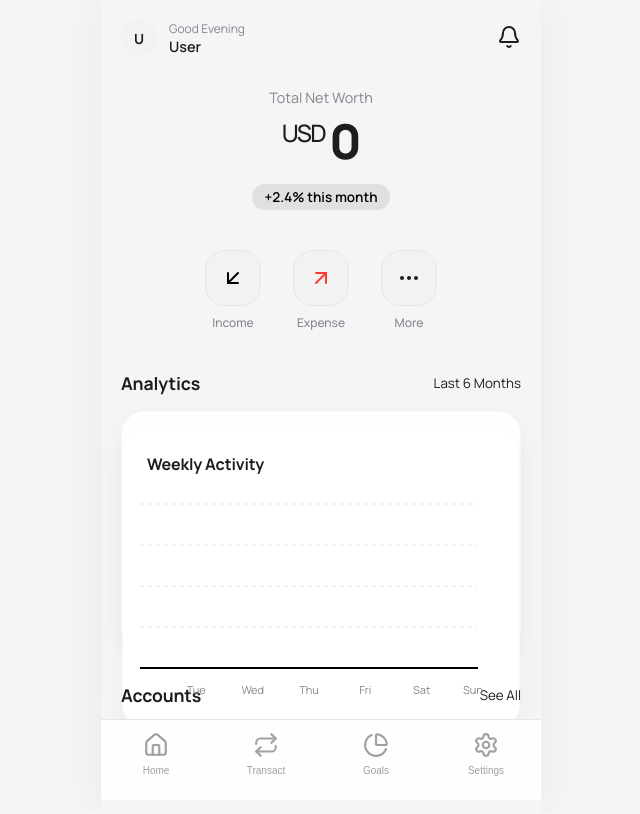
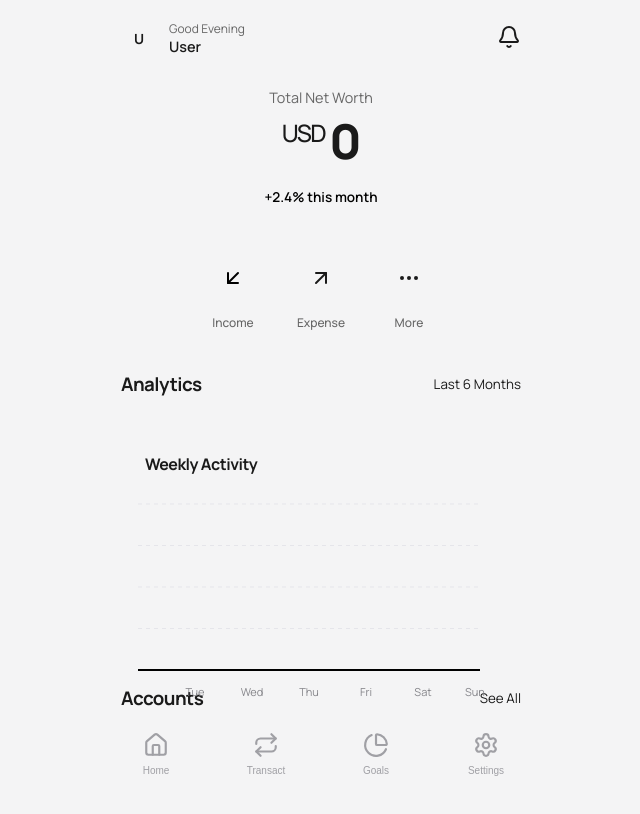
Before and after one commit to shresthaconsolidated-source/Financify, a React (Vite) app: page / in a window 1280 px wide. Shown: the top 814 px of the page, without its empty margins (319-959 px from the left). Built offline with nearby package versions, Linux system fonts and the light colour scheme.

Commit message:
V5.1 Luxury Redesign ( Look)

```diff
--- a/src/index.css
+++ b/src/index.css
@@ -1,40 +1,23 @@
 @import url('https://fonts.googleapis.com/css2?family=Manrope:wght@400;500;600;700;800&display=swap');
 
 :root {
-  /* FINANCIFY V5 - PREMIUM WHITE */
-  --bg-app: #F5F5F7;
-  /* Apple-style light gray */
-  --bg-card: #FFFFFF;
-  --bg-subtle: #F2F2F2;
-  --bg-input: #FFFFFF;
-
-  --border-subtle: #E5E5EA;
-  /* Very light border */
+  /* LUXURY GLASS PALETTE */
+  --bg-app: #f8f9fa;
+  --text-main: #1a1a1a;
+  --text-muted: #666666;
+  --text-dim: #999999;
 
   --primary: #000000;
-  /* Luxury Black */
-  --primary-bg: #E0E0E0;
+  --white: #ffffff;
 
-  --danger: #FF3B30;
-  /* Apple Red */
-  --danger-bg: rgba(255, 59, 48, 0.1);
-  --success: #34C759;
-  /* Apple Green */
+  --glass-border: rgba(255, 255, 255, 0.6);
+  --glass-bg: rgba(255, 255, 255, 0.65);
+  --glass-shadow: 0 8px 32px rgba(0, 0, 0, 0.04);
 
-  --text-main: #1D1D1F;
-  /* Almost Black */
-  --text-muted: #86868B;
-  --text-dim: #AEAEB2;
+  --radius-card: 28px;
+  --radius-button: 18px;
 
-  --radius-button: 16px;
-  /* Squircle */
-  --radius-card: 24px;
-  --radius-input: 16px;
-
-  --font-main: 'Manrope', -apple-system, BlinkMacSystemFont, sans-serif;
-
-  --shadow-card: 0 8px 30px rgba(0, 0, 0, 0.04);
-  --shadow-float: 0 12px 40px rgba(0, 0, 0, 0.08);
+  --font-main: 'Manrope', -apple-system, sans-serif;
 }
 
 * {
@@ -45,158 +28,168 @@
 }
 
 body {
-  background-color: var(--bg-app);
+  font-family: var(--font-main);
   color: var(--text-main);
-  font-family: var(--font-main);
-  -webkit-font-smoothing: antialiased;
+  background: #f4f4f5;
   overflow-x: hidden;
 }
 
-/* --- Typography --- */
-h1 {
-  font-size: 2rem;
-  font-weight: 800;
-  letter-spacing: -0.03em;
+/* --- MESH GRADIENT BACKGROUND --- */
+/* A subtle, expensive-feeling aura */
+.app-bg {
+  position: fixed;
+  top: 0;
+  left: 0;
+  right: 0;
+  bottom: 0;
+  z-index: -1;
+  background:
+    radial-gradient(circle at 15% 50%, rgba(255, 230, 230, 0.4), transparent 25%),
+    radial-gradient(circle at 85% 30%, rgba(230, 240, 255, 0.4), transparent 25%);
+  background-color: #fcfcfc;
 }
 
-h2 {
-  font-size: 1.5rem;
-  font-weight: 700;
-  letter-spacing: -0.02em;
+.app-container {
+  max-width: 440px;
+  margin: 0 auto;
+  min-height: 100vh;
+  position: relative;
+  padding-bottom: 120px;
+  /* Space for floating nav */
 }
 
-h3 {
-  font-size: 1.1rem;
-  font-weight: 700;
-  letter-spacing: -0.01em;
+/* --- GLASS CARDS --- */
+.glass-card {
+  background: var(--glass-bg);
+  backdrop-filter: blur(20px);
+  -webkit-backdrop-filter: blur(20px);
+  border: 1px solid var(--glass-border);
+  border-radius: var(--radius-card);
+  padding: 1.5rem;
+  margin-bottom: 1.25rem;
+  box-shadow: var(--glass-shadow);
+  transition: transform 0.3s ease, box-shadow 0.3s ease;
 }
 
-p {
-  color: var(--text-muted);
-  line-height: 1.5;
+/* --- TYPOGRAPHY --- */
+h1,
+h2,
+h3 {
+  letter-spacing: -0.03em;
+  color: var(--text-main);
 }
 
-/* --- Layout --- */
-.app-container {
-  max-width: 440px;
-  /* Mobile Viewport */
-  margin: 0 auto;
-  min-height: 100vh;
-  background: var(--bg-app);
-  position: relative;
-  box-shadow: 0 0 50px rgba(0, 0, 0, 0.05);
-  /* Subtle lift on desktop */
+.text-gradient {
+  background: linear-gradient(135deg, #000 0%, #444 100%);
+  -webkit-background-clip: text;
+  -webkit-text-fill-color: transparent;
 }
 
-/* --- Components --- */
-.ios-card {
-  background: var(--bg-card);
-  border-radius: var(--radius-card);
-  padding: 1.5rem;
-  margin-bottom: 1rem;
-  box-shadow: var(--shadow-card);
-  border: 1px solid rgba(0, 0, 0, 0.02);
-  /* Crispness */
-}
-
+/* --- BUTTONS --- */
 .btn {
   border: none;
   cursor: pointer;
   font-family: var(--font-main);
   font-weight: 700;
-  transition: all 0.2s cubic-bezier(0.25, 0.8, 0.25, 1);
+  border-radius: var(--radius-button);
+  transition: all 0.2s cubic-bezier(0.2, 0.8, 0.2, 1);
   display: inline-flex;
   align-items: center;
   justify-content: center;
-  border-radius: var(--radius-button);
 }
 
 .btn:active {
   transform: scale(0.96);
 }
 
+/* Glossy Black Button */
 .btn-primary {
-  background: var(--primary);
-  color: #FFFFFF;
-  box-shadow: 0 4px 15px rgba(0, 0, 0, 0.15);
+  background: #000;
+  color: #fff;
+  padding: 1rem 2rem;
+  box-shadow:
+    0 4px 12px rgba(0, 0, 0, 0.2),
+    inset 0 1px 1px rgba(255, 255, 255, 0.2);
+  /* Top speculation */
 }
 
 .btn-soft {
-  background: var(--bg-subtle);
+  background: rgba(0, 0, 0, 0.04);
   color: var(--text-main);
+  backdrop-filter: blur(10px);
 }
 
 .btn-soft:hover {
-  background: #E5E5E5;
+  background: rgba(0, 0, 0, 0.08);
 }
 
-.btn-danger {
-  background: var(--danger-bg);
-  color: var(--danger);
-}
-
+/* --- INPUTS --- */
 .input {
   width: 100%;
-  padding: 1rem;
-  border-radius: var(--radius-input);
-  background: var(--bg-input);
-  border: 2px solid var(--border-subtle);
-  /* Explicit border for visibility */
-  color: var(--text-main);
+  padding: 1.1rem;
+  border-radius: var(--radius-button);
+  background: rgba(255, 255, 255, 0.5);
+  border: 1px solid rgba(0, 0, 0, 0.05);
+  font-family: var(--font-main);
   font-size: 1rem;
-  font-family: var(--font-main);
   font-weight: 600;
   outline: none;
   transition: all 0.2s;
+  backdrop-filter: blur(10px);
 }
 
 .input:focus {
-  border-color: var(--primary);
-  box-shadow: 0 0 0 4px rgba(0, 0, 0, 0.05);
+  background: #fff;
+  box-shadow: 0 4px 20px rgba(0, 0, 0, 0.06);
+  border-color: rgba(0, 0, 0, 0.1);
 }
 
-/* --- Segmented Control --- */
-.segmented-control {
-  background: var(--bg-subtle);
-  padding: 4px;
-  border-radius: 14px;
-  display: flex;
+/* --- METAL CARD (Wealth Display) --- */
+.metal-card {
+  background: linear-gradient(135deg, #1a1a1a 0%, #000000 100%);
+  border-radius: var(--radius-card);
+  padding: 2rem;
+  color: white;
+  box-shadow: 0 15px 40px rgba(0, 0, 0, 0.25);
   position: relative;
+  overflow: hidden;
 }
 
-.segment-btn {
-  flex: 1;
-  padding: 0.6rem 0;
-  font-size: 0.85rem;
-  font-weight: 600;
-  text-align: center;
-  z-index: 2;
-  cursor: pointer;
-  color: var(--text-muted);
-  transition: color 0.2s;
+/* Shine effect */
+.metal-card::before {
+  content: '';
+  position: absolute;
+  top: -50%;
+  left: -50%;
+  width: 200%;
+  height: 200%;
+  background: radial-gradient(circle at 50% 50%, rgba(255, 255, 255, 0.1), transparent 60%);
+  pointer-events: none;
 }
 
-.segment-btn.active {
-  color: var(--text-main);
+/* --- ANIMATIONS --- */
+@keyframes float {
+  0% {
+    transform: translateY(0px);
+  }
+
+  50% {
+    transform: translateY(-5px);
+  }
+
+  100% {
+    transform: translateY(0px);
+  }
 }
 
-.segment-indicator {
-  position: absolute;
-  top: 4px;
-  bottom: 4px;
-  background: #FFFFFF;
-  border-radius: 10px;
-  box-shadow: 0 2px 8px rgba(0, 0, 0, 0.08);
-  /* Physical shadow */
-  transition: all 0.3s cubic-bezier(0.25, 0.8, 0.25, 1);
-  z-index: 1;
+.fade-in {
+  animation: fadeIn 0.6s cubic-bezier(0.2, 0.8, 0.2, 1) forwards;
 }
 
-/* --- Animations --- */
 @keyframes fadeIn {
   from {
     opacity: 0;
-    transform: translateY(10px);
+    transform: translateY(20px);
   }
 
   to {
@@ -204,14 +197,3 @@ p {
     transform: translateY(0);
   }
 }
-
-.fade-in {
-  animation: fadeIn 0.5s cubic-bezier(0.2, 0.8, 0.2, 1) forwards;
-}
-
-.glass-nav {
-  background: rgba(255, 255, 255, 0.85);
-  backdrop-filter: blur(20px);
-  -webkit-backdrop-filter: blur(20px);
-  border-top: 1px solid var(--border-subtle);
-}
```
